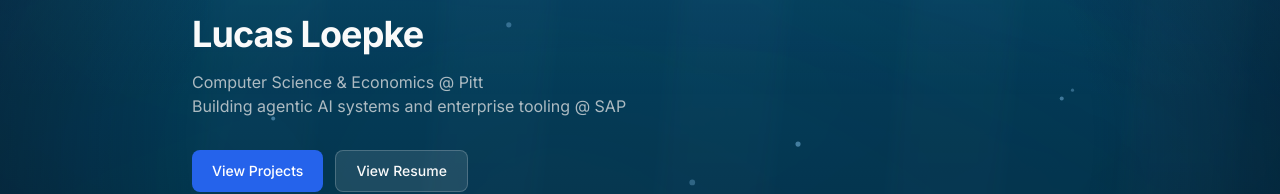
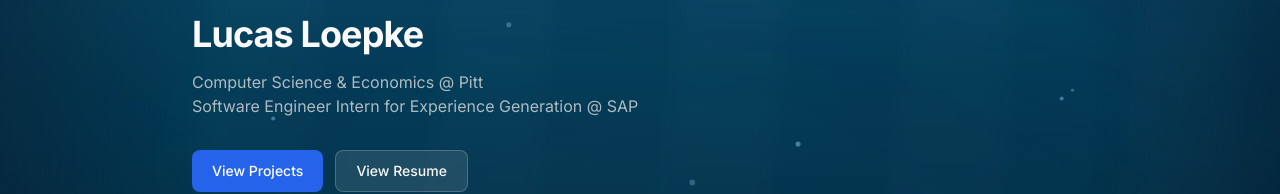
Before and after one commit to lucasloepke/lucasloepke.github.io, a React (Vite) app: page / in a window 1280 px wide. Shown: the part 163-357 px from the top of the page. Built offline with nearby package versions, Linux system fonts and the light colour scheme.

Commit message:
Update internship description in Home.tsx to reflect current role as Software Engineer Intern for Experience Generation at SAP

```diff
--- a/src/pages/Home.tsx
+++ b/src/pages/Home.tsx
@@ -50,7 +50,7 @@ export function Home() {
                 <p className="mt-4 text-neutral-200/75">
                   Computer Science & Economics @ Pitt{" "}
                   <br />
-                  Building agentic AI systems and enterprise tooling @ SAP
+                  Software Engineer Intern for Experience Generation @ SAP
                 </p>
                 <div className="mt-8 flex flex-wrap gap-3">
                   <Link
```
